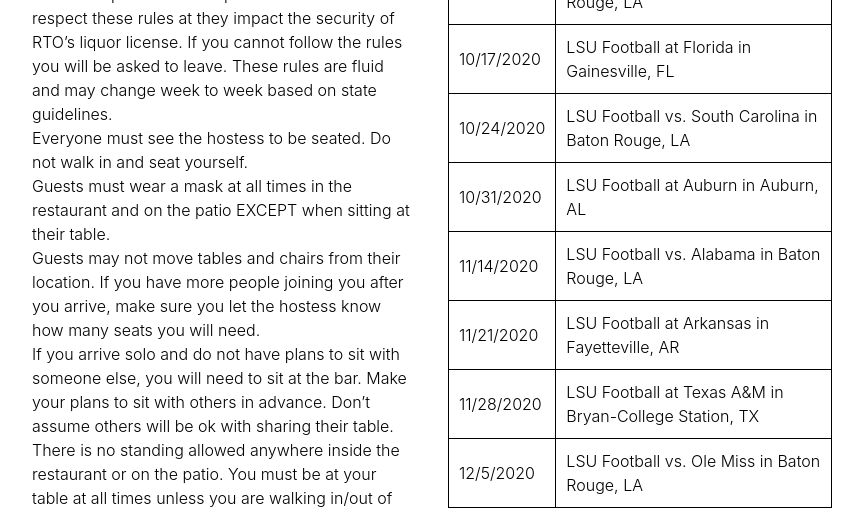
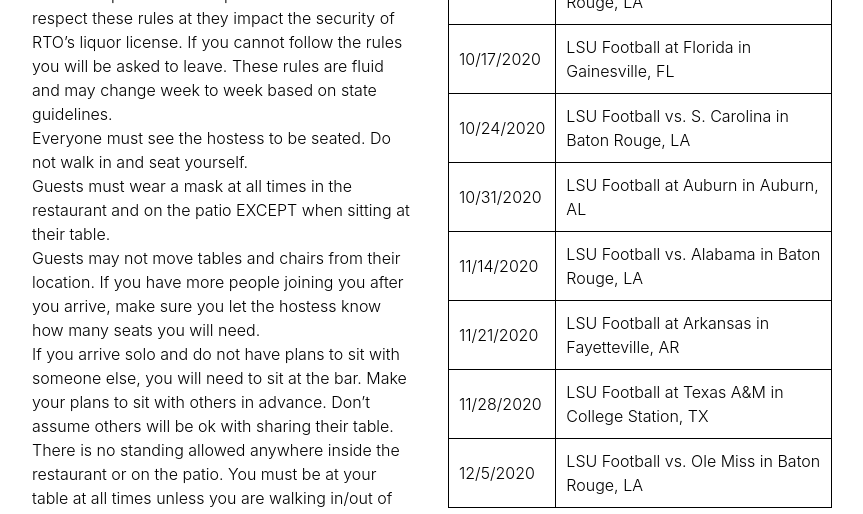
Before and after one commit to lsu-phoenix-alumni/lsu-phoenix-alumni.github.io, a Jekyll site: the page built from index.html, in a window 1280 px wide and 900 px high, scrolled down 965 px. Shown: the part 154-668 px from the top of the window, without its empty margins (0-863 px from the left). Built offline with Jekyll 4.4.1, drawn with Linux system fonts in a browser that asks for light colours.

Commit message:
Updated Upcoming Events

```diff
--- a/_announcements/upcoming-events.markdown
+++ b/_announcements/upcoming-events.markdown
@@ -24,7 +24,7 @@
 
   <tr>
     <td>10/24/2020</td>
-    <td>LSU Football vs. South Carolina in Baton Rouge, LA</td>
+    <td>LSU Football vs. S. Carolina in Baton Rouge, LA</td>
   </tr>
 
   <tr>
@@ -44,7 +44,7 @@
 
   <tr>
     <td>11/28/2020</td>
-    <td>LSU Football at Texas A&M in Bryan-College Station, TX</td>
+    <td>LSU Football at Texas A&M in College Station, TX</td>
   </tr>
 
   <tr>
```
